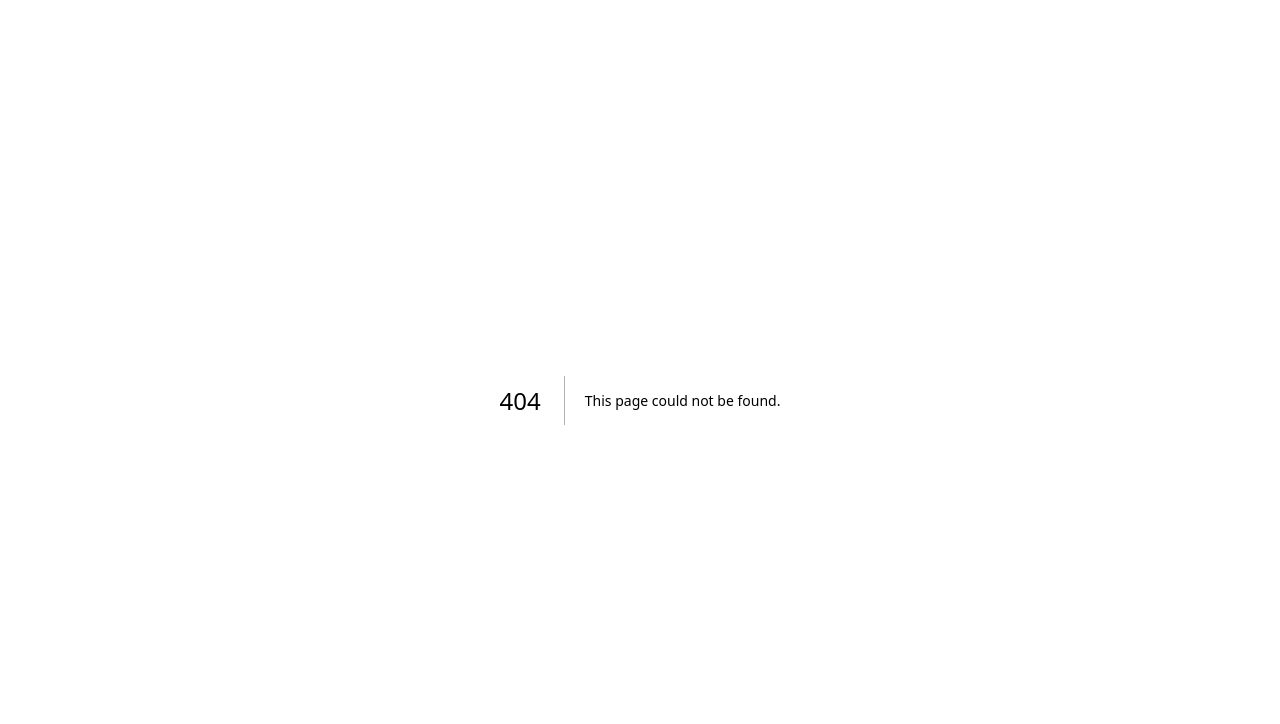
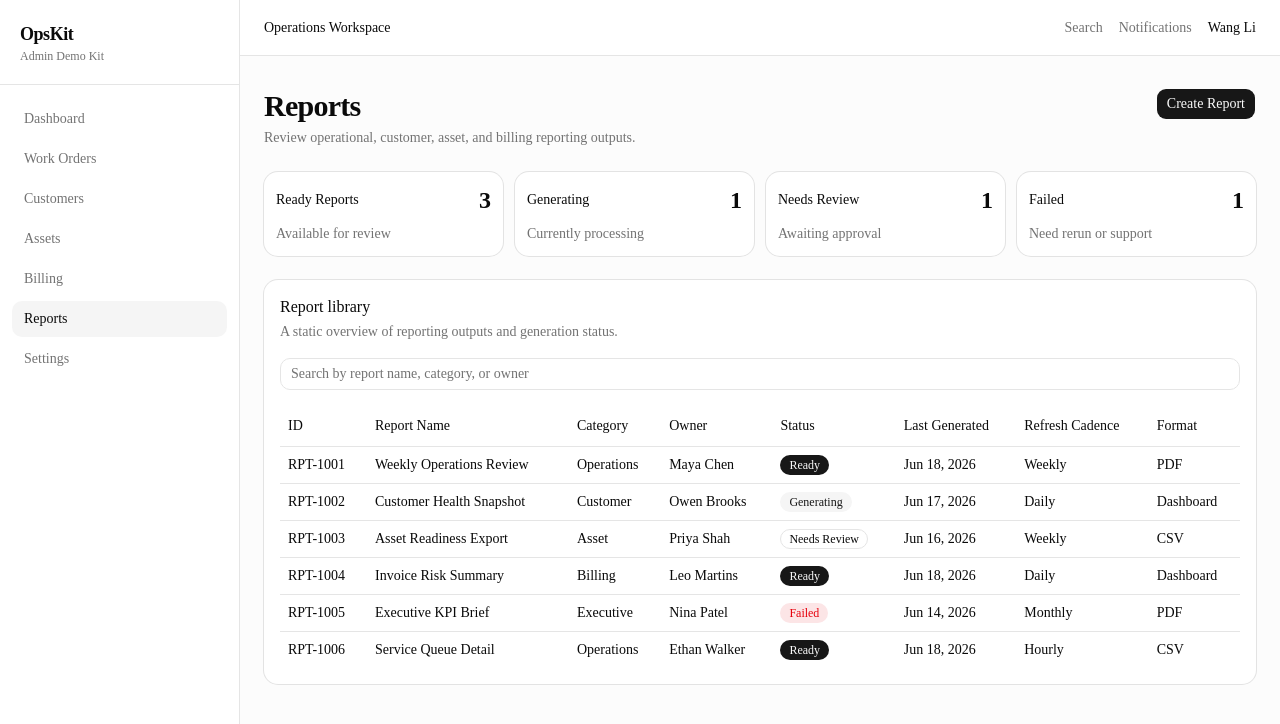
Before and after one commit to xiaowang93/opskit-admin, a Next.js app: page /reports in a window 1280 px wide. Before the commit this address had no page. Shown: the top 724 px of the page. Built offline with nearby package versions, Linux system fonts and the light colour scheme.

Commit message:
Add reports module

```diff
--- /dev/null
+++ b/src/app/reports/page.tsx
@@ -0,0 +1,133 @@
+import { AdminShell } from "@/components/admin-shell";
+import { Badge } from "@/components/ui/badge";
+import { Button } from "@/components/ui/button";
+import {
+  Card,
+  CardContent,
+  CardDescription,
+  CardHeader,
+  CardTitle,
+} from "@/components/ui/card";
+import { Input } from "@/components/ui/input";
+import {
+  Table,
+  TableBody,
+  TableCell,
+  TableHead,
+  TableHeader,
+  TableRow,
+} from "@/components/ui/table";
+import { reports } from "@/data/reports";
+
+const summaryCards = [
+  {
+    title: "Ready Reports",
+    value: reports.filter((report) => report.status === "Ready").length,
+    description: "Available for review",
+  },
+  {
+    title: "Generating",
+    value: reports.filter((report) => report.status === "Generating").length,
+    description: "Currently processing",
+  },
+  {
+    title: "Needs Review",
+    value: reports.filter((report) => report.status === "Needs Review").length,
+    description: "Awaiting approval",
+  },
+  {
+    title: "Failed",
+    value: reports.filter((report) => report.status === "Failed").length,
+    description: "Need rerun or support",
+  },
+];
+
+const statusVariant = {
+  Ready: "default",
+  Generating: "secondary",
+  "Needs Review": "outline",
+  Failed: "destructive",
+} as const;
+
+export default function ReportsPage() {
+  return (
+    <AdminShell activeItem="Reports">
+      <div className="mx-auto flex w-full max-w-7xl flex-col gap-6">
+        <header className="flex flex-col gap-4 sm:flex-row sm:items-start sm:justify-between">
+          <div className="space-y-1">
+            <h1 className="text-3xl font-semibold tracking-tight">Reports</h1>
+            <p className="text-sm text-muted-foreground">
+              Review operational, customer, asset, and billing reporting
+              outputs.
+            </p>
+          </div>
+          <Button>Create Report</Button>
+        </header>
+
+        <section className="grid gap-3 sm:grid-cols-2 lg:grid-cols-4">
+          {summaryCards.map((item) => (
+            <Card key={item.title} size="sm">
+              <CardHeader className="gap-2">
+                <div className="flex items-center justify-between gap-3">
+                  <CardTitle>{item.title}</CardTitle>
+                  <span className="text-2xl font-semibold tabular-nums">
+                    {item.value}
+                  </span>
+                </div>
+                <CardDescription>{item.description}</CardDescription>
+              </CardHeader>
+            </Card>
+          ))}
+        </section>
+
+        <Card>
+          <CardHeader>
+            <CardTitle>Report library</CardTitle>
+            <CardDescription>
+              A static overview of reporting outputs and generation status.
+            </CardDescription>
+          </CardHeader>
+          <CardContent className="space-y-4">
+            <Input
+              aria-label="Search reports"
+              placeholder="Search by report name, category, or owner"
+            />
+
+            <Table>
+              <TableHeader>
+                <TableRow>
+                  <TableHead>ID</TableHead>
+                  <TableHead>Report Name</TableHead>
+                  <TableHead>Category</TableHead>
+                  <TableHead>Owner</TableHead>
+                  <TableHead>Status</TableHead>
+                  <TableHead>Last Generated</TableHead>
+                  <TableHead>Refresh Cadence</TableHead>
+                  <TableHead>Format</TableHead>
+                </TableRow>
+              </TableHeader>
+              <TableBody>
+                {reports.map((report) => (
+                  <TableRow key={report.id}>
+                    <TableCell className="font-medium">{report.id}</TableCell>
+                    <TableCell>{report.name}</TableCell>
+                    <TableCell>{report.category}</TableCell>
+                    <TableCell>{report.owner}</TableCell>
+                    <TableCell>
+                      <Badge variant={statusVariant[report.status]}>
+                        {report.status}
+                      </Badge>
+                    </TableCell>
+                    <TableCell>{report.lastGenerated}</TableCell>
+                    <TableCell>{report.refreshCadence}</TableCell>
+                    <TableCell>{report.format}</TableCell>
+                  </TableRow>
+                ))}
+              </TableBody>
+            </Table>
+          </CardContent>
+        </Card>
+      </div>
+    </AdminShell>
+  );
+}
--- a/src/components/admin-shell.tsx
+++ b/src/components/admin-shell.tsx
@@ -7,7 +7,7 @@ const sidebarItems = [
   { label: "Customers", href: "/customers" },
   { label: "Assets", href: "/assets" },
   { label: "Billing", href: "/billing" },
-  { label: "Reports", href: "#" },
+  { label: "Reports", href: "/reports" },
   { label: "Settings", href: "#" },
 ];
 
--- /dev/null
+++ b/src/data/reports.ts
@@ -0,0 +1,83 @@
+export type ReportCategory =
+  | "Operations"
+  | "Customer"
+  | "Asset"
+  | "Billing"
+  | "Executive";
+
+export type ReportStatus = "Ready" | "Generating" | "Needs Review" | "Failed";
+export type ReportFormat = "PDF" | "CSV" | "Dashboard";
+
+export type Report = {
+  id: string;
+  name: string;
+  category: ReportCategory;
+  owner: string;
+  status: ReportStatus;
+  lastGenerated: string;
+  refreshCadence: string;
+  format: ReportFormat;
+};
+
+export const reports: Report[] = [
+  {
+    id: "RPT-1001",
+    name: "Weekly Operations Review",
+    category: "Operations",
+    owner: "Maya Chen",
+    status: "Ready",
+    lastGenerated: "Jun 18, 2026",
+    refreshCadence: "Weekly",
+    format: "PDF",
+  },
+  {
+    id: "RPT-1002",
+    name: "Customer Health Snapshot",
+    category: "Customer",
+    owner: "Owen Brooks",
+    status: "Generating",
+    lastGenerated: "Jun 17, 2026",
+    refreshCadence: "Daily",
+    format: "Dashboard",
+  },
+  {
+    id: "RPT-1003",
+    name: "Asset Readiness Export",
+    category: "Asset",
+    owner: "Priya Shah",
+    status: "Needs Review",
+    lastGenerated: "Jun 16, 2026",
+    refreshCadence: "Weekly",
+    format: "CSV",
+  },
+  {
+    id: "RPT-1004",
+    name: "Invoice Risk Summary",
+    category: "Billing",
+    owner: "Leo Martins",
+    status: "Ready",
+    lastGenerated: "Jun 18, 2026",
+    refreshCadence: "Daily",
+    format: "Dashboard",
+  },
+  {
+    id: "RPT-1005",
+    name: "Executive KPI Brief",
+    category: "Executive",
+    owner: "Nina Patel",
+    status: "Failed",
+    lastGenerated: "Jun 14, 2026",
+    refreshCadence: "Monthly",
+    format: "PDF",
+  },
+  {
+    id: "RPT-1006",
+    name: "Service Queue Detail",
+    category: "Operations",
+    owner: "Ethan Walker",
+    status: "Ready",
+    lastGenerated: "Jun 18, 2026",
+    refreshCadence: "Hourly",
+    format: "CSV",
+  },
+];
```
